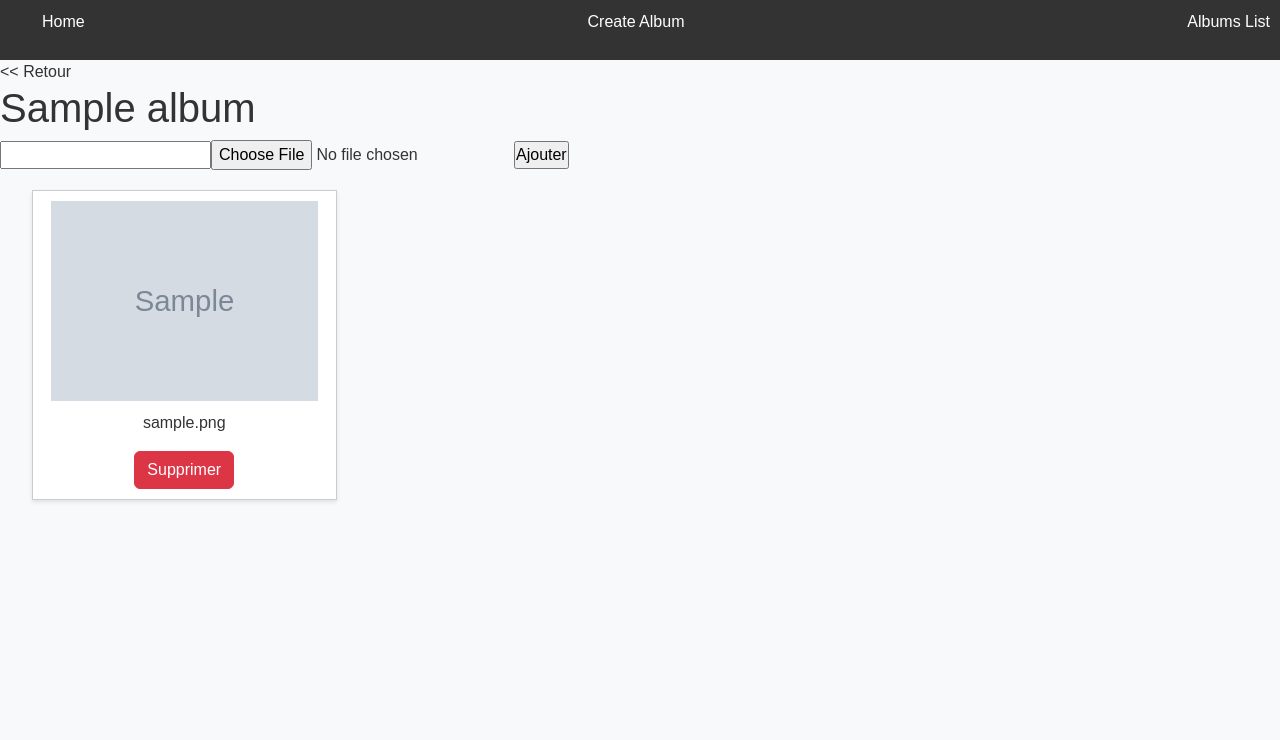
After one commit to RusselTano/Phototheque, a Node server app: page /album/600000000000000000000001 in a window 1280 px wide. The commit adds this page. Shown: the top 740 px of the page. Run offline with Node 20, Linux system fonts and the light colour scheme; tables that the repository leaves empty hold one stand-in row (values such as "Sample post"); grey boxes marked "Sample" are stand-in pictures; some libraries are stand-ins or nearby versions.

Commit message:
Ajout et suppresion des albums et images
> Installation du package filUpload pour gerer l'upload des images

> Installation du package rimraf pour gerer la supresion des directoires(albums)

```diff
--- a/controllers/album.controller.js
+++ b/controllers/album.controller.js
@@ -1,4 +1,7 @@
 const Album = require("../models/album.model");
+const path = require("path");
+const fs = require("fs");
+const rimraf = require("rimraf");
 
 const createAlbumForm = (req, res) => {
   res.render("album-form", {
@@ -6,19 +9,103 @@ const createAlbumForm = (req, res) => {
   });
 };
 const createAlbum = async (req, res) => {
-  console.log(req.body);
-  await Album.create({
-    title: req.body.title,
-    images: req.body.images,
+  try {
+    const album = await Album.create({
+      title: req.body.title,
+    });
+    res.redirect(`/album/${album._id}`);
+  } catch (err) {
+    res.render("album-form", {
+      errorMessage: err.message,
+      title: "Create Album",
+    });
+  }
+};
+const albumList = async (req, res) => {
+  const albums = await Album.find({});
+  res.render("album-list", {
+    title: "Albums List",
+    albums,
   });
+};
+
+const albumDetail = async (req, res) => {
+  const album = await Album.findById(req.params.id);
+  res.render("album", {
+    title: album.title,
+    album,
+    errorMessage: req.query.errorMessage,
+  });
+};
+
+const addImage = async (req, res) => {
+  const idAlbum = req.params.id;
+  const album = await Album.findById(idAlbum);
+  if (!req.files?.image) {
+    res.redirect(`/album/${album._id}?errorMessage=Veuillez choisir une image`);
+    return;
+  }
+
+  if (req.files.image.size > 1000000) {
+    res.redirect(
+      `/album/${album._id}?errorMessage=La taille de l'image doit faire moins de 1Mo`
+    );
+    return;
+  }
+
+  if (
+    req.files.image.mimetype !== "image/jpeg" &&
+    req.files.image.mimetype !== "image/png"
+  ) {
+    res.redirect(
+      `/album/${album._id}?errorMessage=Le format de l'image doit etre jpeg ou png`
+    );
+    return;
+  }
+  const imageName = req.files.image.name;
+  const folderPath = path.join(__dirname, "../public/uploads", idAlbum);
+
+  fs.mkdirSync(folderPath, { recursive: true });
+
+  const localPath = path.join(folderPath, imageName);
+  await req.files.image.mv(localPath);
+
+  album.images.push(imageName);
+  await album.save();
+  res.redirect(`/album/${album._id}`);
+};
+
+const deleteImage = async (req, res) => {
+  const idAlbum = req.params.id;
+  const index = req.params.index;
+  const album = await Album.findById(idAlbum);
+  const imageName = album.images[index];
+  const imagePath = path.join(
+    __dirname,
+    "../public/uploads",
+    idAlbum,
+    imageName
+  );
+
+  fs.unlinkSync(imagePath);
+  album.images.splice(index, 1);
+  await album.save();
+  res.redirect(`/album/${album._id}`);
+};
+
+const deleteAlbum = async (req, res) => {
+  const idAlbum = req.params.id;
+  await Album.findByIdAndDelete(idAlbum);
+  rimraf.sync(path.join(__dirname, "../public/uploads", idAlbum));
   res.redirect("/album/list");
-};
-const listAlbum = (req, res) => {
-  res.render("album-list");
 };
 
 module.exports = {
   createAlbumForm,
   createAlbum,
-  listAlbum,
+  albumList,
+  albumDetail,
+  addImage,
+  deleteImage,
+  deleteAlbum,
 };
--- a/index.js
+++ b/index.js
@@ -1,7 +1,9 @@
 const express = require("express");
+const fileUpload = require("express-fileupload");
 const path = require("path");
+
 const index = require("./routes");
-const dotenv = require("dotenv")
+const dotenv = require("dotenv");
 const app = express();
 const mongoose = require("mongoose");
 
@@ -9,9 +11,10 @@ const mongoose = require("mongoose");
 dotenv.config();
 
 // connexion a la base de donnee
+const conexionDate = new Date().toLocaleString();
 mongoose
   .connect(process.env.MONGODB_URI)
-  .then(() => console.log("✅ MongoDB connected successfully!"))
+  .then(() => console.log("✅ MongoDB connected successfully!", conexionDate))
   .catch((err) => console.log("❌ MongoDB connection failed:", err.message));
 
 // template engine
@@ -24,19 +27,22 @@ app.use(express.static(path.join(__dirname, "public")));
 //pour les formulaires envoyer en post au format json
 app.use(express.json());
 
-// pour le traitement des encodages url
+// pour le traitement des encodages url(bref les entree de formulaires)
 app.use(express.urlencoded({ extended: false }));
+
+// pour le traitement des fichiers
+app.use(fileUpload());
 
 // route de base
 app.use(index);
 
 // middleware de gestion des erreurs serveur
 app.use((err, req, res, next) => {
-    res.status(500).send(err.message);
+  res.status(500).send(err.message);
 });
 
 // lancer le serveur
 const PORT = process.env.PORT || 3000;
 app.listen(PORT, () => {
-    console.log(`Server running on http://localhost:${PORT}`)
-})
+  console.log(`Server running on http://localhost:${PORT}`);
+});
--- a/package.json
+++ b/package.json
@@ -11,9 +11,11 @@
     "connect-livereload": "^0.6.1",
     "dotenv": "^16.4.7",
     "express": "^4.21.2",
+    "express-fileupload": "^1.5.1",
     "livereload": "^0.9.3",
     "mongoose": "^8.9.2",
     "nodemon": "^3.1.9",
-    "pug": "^3.0.3"
+    "pug": "^3.0.3",
+    "rimraf": "^6.0.1"
   }
 }
--- a/public/css/style.css
+++ b/public/css/style.css
@@ -48,3 +48,42 @@ a {
   text-decoration: none;
   color: inherit;
 }
+
+img {
+  max-width: 100%;
+  height: 200px;
+}
+
+.images {
+  display: grid;
+  grid-template-columns: repeat(auto-fill, minmax(250px, 1fr));
+  gap: 10px;
+  margin-top: 20px;
+}
+
+.image {
+  display: flex;
+  flex-direction: column;
+  align-items: center;
+  justify-content: center;
+  border: 1px solid #ccc;
+  padding: 10px;
+  background-color: #fff;
+  box-shadow: 0 2px 4px rgba(0, 0, 0, 0.1);
+  transition: transform 0.3s ease-in-out;
+
+  &:hover {
+    transform: scale(1.05);
+  }
+
+  img {
+    max-width: 100%;
+    height: 200px;
+    object-fit: cover;
+  }
+
+  p {
+    margin-top: 10px;
+    text-align: center;
+  }
+}
--- a/routes/index.js
+++ b/routes/index.js
@@ -3,7 +3,7 @@ const albumRoutes = require("./album.routes");
 
 router.use("/album", albumRoutes);
 
-router.get("/", (req, res) => {
+router.get("/", async (req, res) => {
   res.render("index");
 });
 
--- /dev/null
+++ b/views/album.pug
@@ -0,0 +1,19 @@
+extends ./partials/layout
+
+block content
+  a(href="/album/list") << Retour
+  h1 #{title}
+  form(action=`/album/${album._id}` method="post" enctype="multipart/form-data")
+    input(type="text" name="title")
+    input#file(type="file" name="image" enctype="multipart/form-data")
+    input(type="submit" value="Ajouter")
+  if errorMessage
+    div.alert.alert-danger
+      | #{errorMessage}
+
+  ul.images
+   each image, index in album.images
+    li.image
+      img(src=`/uploads/${album._id}/${image}`)
+      p #{image}
+      a.btn.btn-danger(href=`/album/${album._id}/delete/${index}`) Supprimer
```
Also changed, not shown: routes/album.routes.js (+11 -2 lines), views/album-form.pug (+5 -3 lines), views/album-list.pug (+12 -1 lines), 1 other file.
